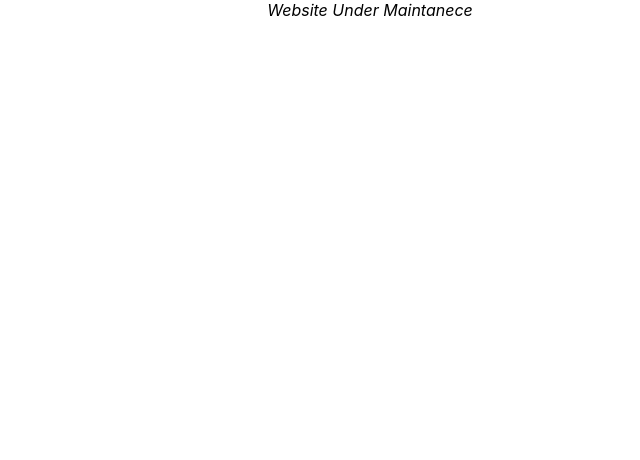
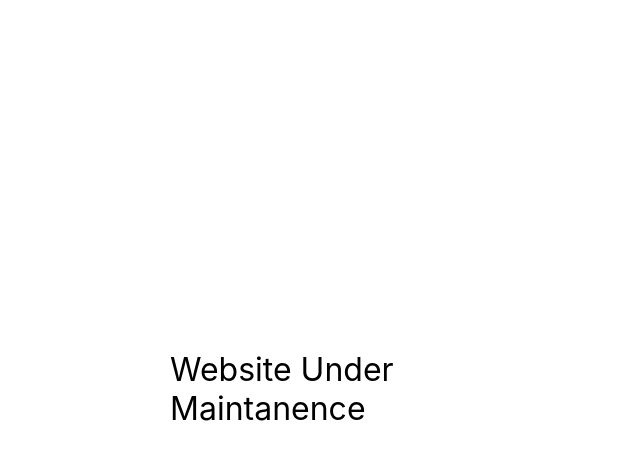
Before and after one commit to jagadhis/dmt-website, a React (Create React App) app: page / in a window 1280 px wide. Shown: the top 460 px of the page, without its empty margins (270-910 px from the left). Built offline with nearby package versions, Linux system fonts and the light colour scheme.

Commit message:
Center Css

```diff
--- a/src/App.css
+++ b/src/App.css
@@ -1,40 +1,11 @@
 .App {
-  text-align: center;
-  font-style: italic;
-
+  width: 400px;
+    height: 100px;
+    font-size: xx-large;
+    position: absolute;
+    top:0;
+    bottom: 0;
+    left: 0;
+    right: 0;
+    margin: auto;
 }
-
-.App-logo {
-  height: 40vmin;
-  pointer-events: none;
-}
-
-@media (prefers-reduced-motion: no-preference) {
-  .App-logo {
-    animation: App-logo-spin infinite 20s linear;
-  }
-}
-
-.App-header {
-  background-color: #282c34;
-  min-height: 100vh;
-  display: flex;
-  flex-direction: column;
-  align-items: center;
-  justify-content: center;
-  font-size: calc(10px + 2vmin);
-  color: white;
-}
-
-.App-link {
-  color: #61dafb;
-}
-
-@keyframes App-logo-spin {
-  from {
-    transform: rotate(0deg);
-  }
-  to {
-    transform: rotate(360deg);
-  }
-}
--- a/src/App.js
+++ b/src/App.js
@@ -3,7 +3,7 @@
 function App() {
   return (
     <div className="App">
-       Website Under Maintanece
+       Website Under Maintanence
     </div>
   );
 }
```
